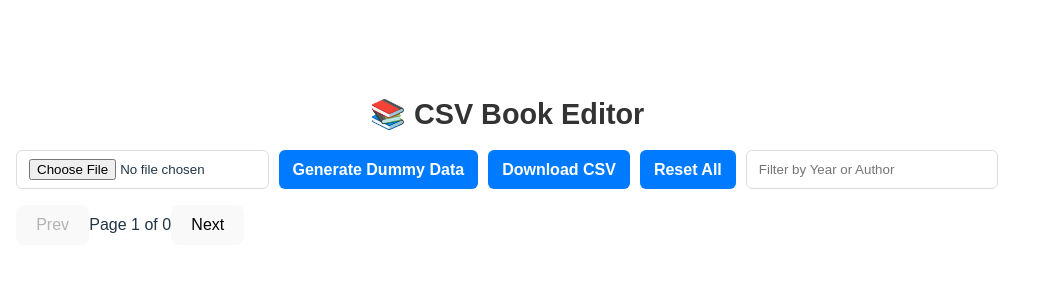
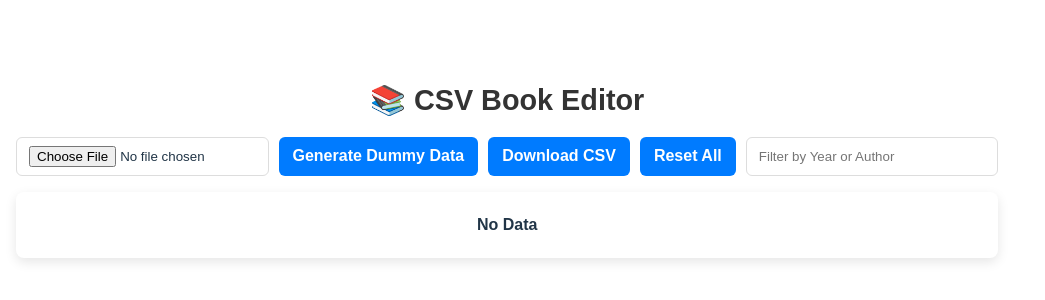
Before and after one commit to Padmanabanj/csv-book-editor-vite, a React (Vite) app: page / in a window 1280 px wide. Shown: the part 238-538 px from the top of the page, without its empty margins (0-1045 px from the left). Built offline with nearby package versions, Linux system fonts and the light colour scheme.

Commit message:
CSV Record Count and Fallback Message

```diff
--- a/src/App.jsx
+++ b/src/App.jsx
@@ -39,7 +39,7 @@ export default function App() {
   const generateDummyData = () => {
     setLoading(true);
     setTimeout(() => {
-      const books = Array.from({ length: 1000 }, () => ({
+      const books = Array.from({ length: 10000 }, () => ({
         Title: faker.lorem.words(3),
         Author: faker.person.fullName(),
         Genre: faker.helpers.arrayElement([
@@ -139,6 +139,7 @@ export default function App() {
           />
 
           {/* ✅ Pagination Controls */}
+          {data && data.length > 0 &&
           <div className="pagination">
             <button
               disabled={currentPage === 1}
@@ -156,6 +157,7 @@ export default function App() {
               Next
             </button>
           </div>
+}
         </>
       )}
     </div>
--- a/src/DataTable.jsx
+++ b/src/DataTable.jsx
@@ -1,7 +1,10 @@
 export default function DataTable({ data, sortConfig, onSort, onEdit }) {
+  const textAl = {
+  textAlign: "center"
+};
   return (
     <div className="table-container">
-      <table className="styled-table">
+      {data && data.length > 0 ? (<table className="styled-table">
         <thead>
           <tr>
             {data[0] &&
@@ -33,7 +36,9 @@ export default function DataTable({ data, sortConfig, onSort, onEdit }) {
             </tr>
           ))}
         </tbody>
-      </table>
+      </table>) : (<h4 style={textAl}>No Data</h4>)
+      }
+
     </div>
   );
 }
```
